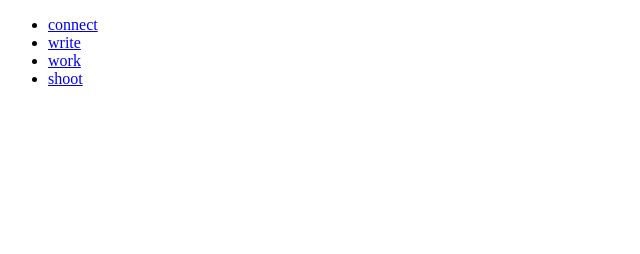
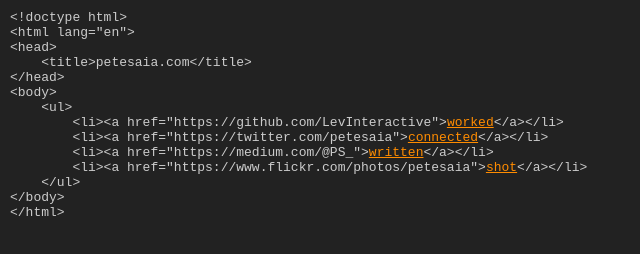
Before and after one commit to psaia/petesaia.com, a plain HTML site: page public/index.html in a window 1280 px wide. Shown: the whole page, without its empty margins (0-640 px from the left). Drawn offline with Linux system fonts and the light colour scheme.

Commit message:
Add updates

```diff
--- a/public/index.html
+++ b/public/index.html
@@ -3,13 +3,23 @@
 <head>
 <meta charset="utf-8">
 <title>petesaia.com</title>
+<link href="https://fonts.googleapis.com/css?family=Slabo+27px" rel="stylesheet">
+<style>html,body{background:#222;padding:1px;font-size:13px;font-family:"Courier New", Courier, "Lucida Sans Typewriter", "Lucida Typewriter", monospace;color:#ccc;}a{color:#FF8C00}span{display:block;}</style>
 </head>
 <body>
-<ul>
-<li><a target="_blank" href="https://twitter.com/petesaia">connect</a></li>
-<li><a target="_blank" href="https://medium.com/@PS_/image-processing-go-microservice-df423d1b8ddd">write</a></li>
-<li><a target="_blank" href="https://github.com/LevInteractive">work</a></li>
-<li><a target="_blank" href="https://www.flickr.com/photos/petesaia">shoot</a></li>
-</ul>
+<span>&#x3C;!doctype html&#x3E;</span>
+<span>&#x3C;html lang=&#x22;en&#x22;&#x3E;</span>
+<span>&#x3C;head&#x3E;</span>
+<span>&nbsp;&nbsp;&nbsp;&nbsp;&#x3C;title&#x3E;petesaia.com&#x3C;/title&#x3E;</span>
+<span>&#x3C;/head&#x3E;</span>
+<span>&#x3C;body&#x3E;</span>
+<span>&nbsp;&nbsp;&nbsp;&nbsp;&#x3C;ul&#x3E;</span>
+<span>&nbsp;&nbsp;&nbsp;&nbsp;&nbsp;&nbsp;&nbsp;&nbsp;&#x3C;li&#x3E;&#x3C;a href=&#x22;https://github.com/LevInteractive&#x22;&#x3E;<a href="https://github.com/LevInteractive">worked</a>&#x3C;/a&#x3E;&#x3C;/li&#x3E;</span>
+<span>&nbsp;&nbsp;&nbsp;&nbsp;&nbsp;&nbsp;&nbsp;&nbsp;&#x3C;li&#x3E;&#x3C;a href=&#x22;https://twitter.com/petesaia&#x22;&#x3E;<a href="https://twitter.com/petesaia">connected</a>&#x3C;/a&#x3E;&#x3C;/li&#x3E;</span>
+<span>&nbsp;&nbsp;&nbsp;&nbsp;&nbsp;&nbsp;&nbsp;&nbsp;&#x3C;li&#x3E;&#x3C;a href=&#x22;https://medium.com/@PS_&#x22;&#x3E;<a href="https://medium.com/@PS_">written</a>&#x3C;/a&#x3E;&#x3C;/li&#x3E;</span>
+<span>&nbsp;&nbsp;&nbsp;&nbsp;&nbsp;&nbsp;&nbsp;&nbsp;&#x3C;li&#x3E;&#x3C;a href=&#x22;https://www.flickr.com/photos/petesaia&#x22;&#x3E;<a href="https://www.flickr.com/photos/petesaia">shot</a>&#x3C;/a&#x3E;&#x3C;/li&#x3E;</span>
+<span>&nbsp;&nbsp;&nbsp;&nbsp;&#x3C;/ul&#x3E;</span>
+<span>&#x3C;/body&#x3E;</span>
+<span>&#x3C;/html&#x3E;</span>
 </body>
 </html>
```
Also changed, not shown: 1 other file.
